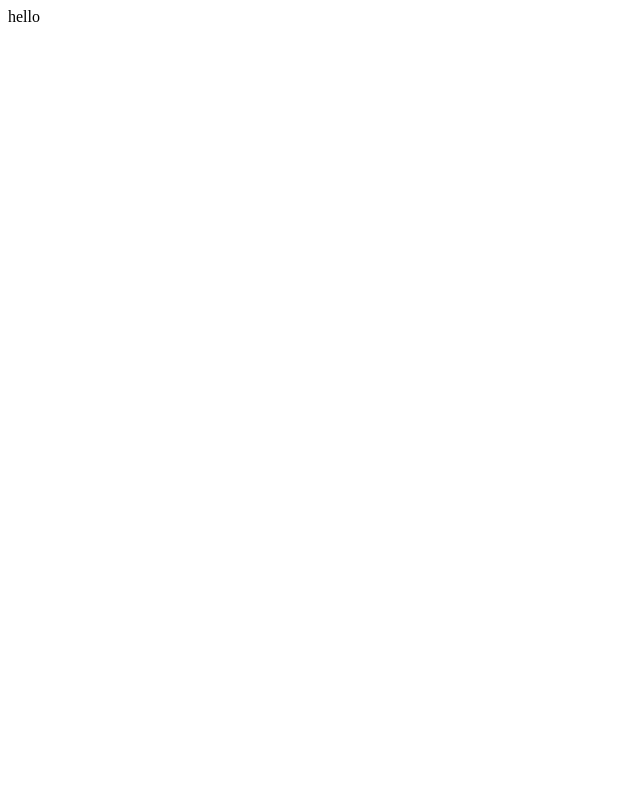
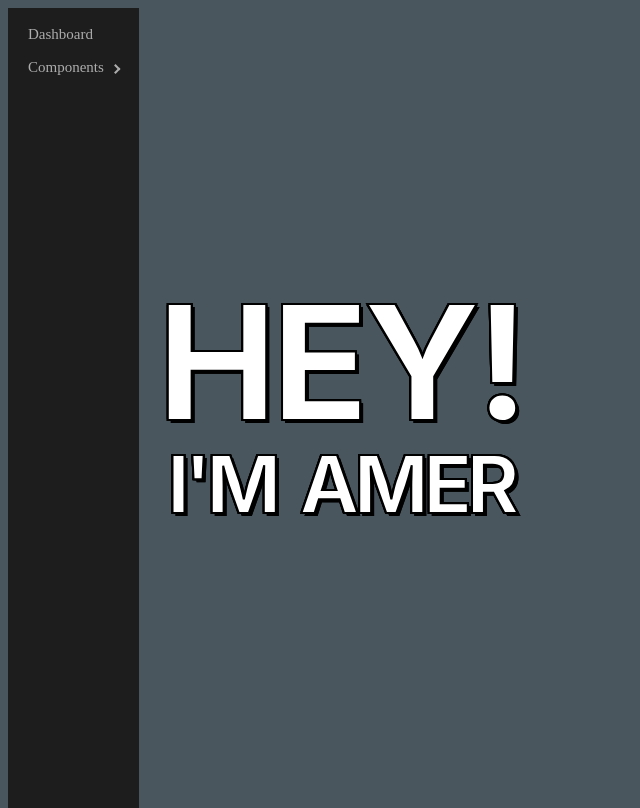
Before and after one commit to amerjusupovic/portfolio, a React (Create React App) app in the folder frontend/: page / in a window 1280 px wide. Shown: the whole page, without its empty margins (0-640 px from the left). Built offline with nearby package versions, Linux system fonts and the light colour scheme; the HTML template or start-up script is replaced by a standard one.

Commit message:
added title, default sidebar

```diff
--- a/frontend/package.json
+++ b/frontend/package.json
@@ -11,8 +11,10 @@
     "@types/react": "^17.0.37",
     "@types/react-dom": "^17.0.11",
     "jest": "^26.6.0",
+    "node-sass": "^6.0.1",
     "react": "^17.0.2",
     "react-dom": "^17.0.2",
+    "react-pro-sidebar": "^0.7.1",
     "react-scripts": "4.0.3",
     "typescript": "^4.5.2",
     "web-vitals": "^1.1.2"
--- a/frontend/src/App.css
+++ /dev/null
@@ -1,38 +0,0 @@
-.App {
-  text-align: center;
-}
-
-.App-logo {
-  height: 40vmin;
-  pointer-events: none;
-}
-
-@media (prefers-reduced-motion: no-preference) {
-  .App-logo {
-    animation: App-logo-spin infinite 20s linear;
-  }
-}
-
-.App-header {
-  background-color: #282c34;
-  min-height: 100vh;
-  display: flex;
-  flex-direction: column;
-  align-items: center;
-  justify-content: center;
-  font-size: calc(10px + 2vmin);
-  color: white;
-}
-
-.App-link {
-  color: #61dafb;
-}
-
-@keyframes App-logo-spin {
-  from {
-    transform: rotate(0deg);
-  }
-  to {
-    transform: rotate(360deg);
-  }
-}
--- /dev/null
+++ b/frontend/src/App.scss
@@ -0,0 +1,219 @@
+@import '~react-pro-sidebar/dist/scss/styles.scss';
+
+@mixin transform($value){
+  -webkit-transform: ($value);
+     -moz-transform: ($value);
+      -ms-transform: ($value);
+          transform: ($value);
+}
+@mixin transition($value){
+  -webkit-transition: ($value);
+     -moz-transition: ($value);
+      -ms-transition: ($value);
+          transition: ($value);
+}
+
+$titlefontsize: 10rem;
+$subtitlefontsize: 5rem;
+$color: #282828;
+
+.sidebar-div {
+  display: inline-grid;
+  align-items: stretch;
+}
+
+.main {
+  display: inline-table;
+}
+
+.sidebar {
+  position: -webkit-sticky;
+  position: sticky;
+  top: 0;
+  height: 100%;
+}
+
+.center-left {
+  justify-content: left;
+  align-items: center;
+  display: grid;
+  padding-top: 80%;
+  padding-left: 5%;
+  width: 100%;
+}
+
+body{
+  width: 100%;
+  height: 100%;
+  position: absolute;
+  text-align: center;
+  background: #4a565e;
+}
+
+#root {
+  height: 100%;
+}
+
+.start {
+  height: 100%;
+  display: flex;
+}
+
+.container{
+  position: relative;
+}
+
+.letter{
+  display: inline-block;
+  font-family: Inter, sans-serif;
+  font-weight: bolder;
+  position: relative;
+  letter-spacing: 0.3rem;
+  top: 0px;
+  line-height: 120px;
+  top: 0px;
+  margin-right: -10px;
+  z-index: 1;
+  -webkit-animation-duration: 1s;
+  animation-duration: 1s;
+  -webkit-animation-fill-mode: both;
+  animation-fill-mode: both;
+  -webkit-animation-timing-function: ease-in-out;
+  animation-timing-function: ease-in-out;
+  animation-iteration-count: infinite;
+  -webkit-animation-iteration-count: infinite;
+  -webkit-text-stroke: 2px black;
+  text-shadow:
+      3px 3px 0 #000,
+    -1px -1px 0 #000,
+     1px -1px 0 #000,
+     -1px 1px 0 #000,
+      1px 1px 0 #000;
+}
+
+.title {
+  font-size: $titlefontsize;
+}
+
+.subtitle {
+  font-size: $subtitlefontsize;
+}
+
+.c{
+  &:after{
+    content:"C";
+    font-size: $titlefontsize;
+  }
+}
+.h{
+  &:after{
+    content:"H";
+    font-size: $titlefontsize;
+  }
+}
+.e{
+  &:after{
+    content:"E";
+    font-size: $titlefontsize;
+  }
+}
+.y{
+  &:after{
+    content:"Y";
+    font-size: $titlefontsize;
+  }
+}
+.ex{
+  &:after{
+    content:"!";
+    font-size: $titlefontsize;
+  }
+}
+.si{
+  &:after{
+    content:"I";
+    font-size: $subtitlefontsize;
+  }
+}
+.sap{
+  &:after{
+    content:"\'";
+    font-size: $subtitlefontsize;
+  }
+}
+.sm{
+  &:after{
+    content:"M";
+    font-size: $subtitlefontsize;
+  }
+}
+.sa{
+  &:after{
+    content:"A";
+    font-size: $subtitlefontsize;
+  }
+}
+.se{
+  &:after{
+    content:"E";
+    font-size: $subtitlefontsize;
+  }
+}
+.sr{
+  &:after{
+    content:"R";
+    font-size: $subtitlefontsize;
+  }
+}
+
+
+.h, .e, .y, .ex, .si, .sap, .sm, .sa, .se, .sr{
+  &:after{
+    position: absolute;
+    left: 0;
+    top: 0px;
+    color: white;
+    opacity: 1;
+    z-index: 100;
+  }
+}
+
+
+$timeshow: 0.3s;
+$timeup: 1s;
+.letter:hover {
+  -webkit-animation: rotation $timeup  0.6 ease-out forwards;
+  -moz-animation:    rotation $timeup  0.6 ease-out forwards;
+  -o-animation:      rotation $timeup  0.6 ease-out forwards;
+  animation:         rotation $timeup  10.6 ease-out forwards;
+}
+
+
+@keyframes rotation {
+  0% {
+    @include transform(rotate(0deg));
+  }
+  25% {
+    @include transform(rotate(15deg));
+  }
+  75% {
+    @include transform(rotate(-15deg));
+  }
+  100% {
+    @include transform(rotate(0deg));
+  }
+}
+@-webkit-keyframes rotation {
+  0% {
+    @include transform(rotate(0deg));
+  }
+  25% {
+    @include transform(rotate(15deg));
+  }
+  75% {
+    @include transform(rotate(-15deg));
+  }
+  100% {
+    @include transform(rotate(0deg));
+  }
+}
--- a/frontend/src/App.tsx
+++ b/frontend/src/App.tsx
@@ -1,10 +1,40 @@
 import React from 'react';
-import './App.css';
+import './App.scss';
+import { ProSidebar, Menu, MenuItem, SubMenu } from 'react-pro-sidebar';
 
 function App() {
   return (
-    <div>
-      hello
+    <div className="start">
+      <div className="sidebar-div">
+        <ProSidebar width="100%" className="sidebar">
+          <Menu iconShape="square">
+            <MenuItem>Dashboard</MenuItem>
+            <SubMenu title="Components">
+              <MenuItem>Component 1</MenuItem>
+              <MenuItem>Component 2</MenuItem>
+            </SubMenu>
+          </Menu>
+        </ProSidebar>
+      </div>
+      <div className="main">
+        <div className="center-left">
+          <div className="container">
+            <div className="h title letter">H</div>
+            <div className="e title letter">E</div>
+            <div className="y title letter">Y</div>
+            <div className="ex title letter">!</div>
+          </div>
+          <div className="container">
+            <div className="si subtitle letter">I</div>
+            <div className="sap subtitle letter">'</div>
+            <div className="sm subtitle letter">M&nbsp;</div>
+            <div className="sa subtitle letter">A</div>
+            <div className="sm subtitle letter">M</div>
+            <div className="se subtitle letter">E</div>
+            <div className="sr subtitle letter">R</div>
+          </div>
+        </div>
+      </div>
     </div>
   );
 }
```
Also changed, not shown: 1 other file (tests, documents, lock files or other folders).
